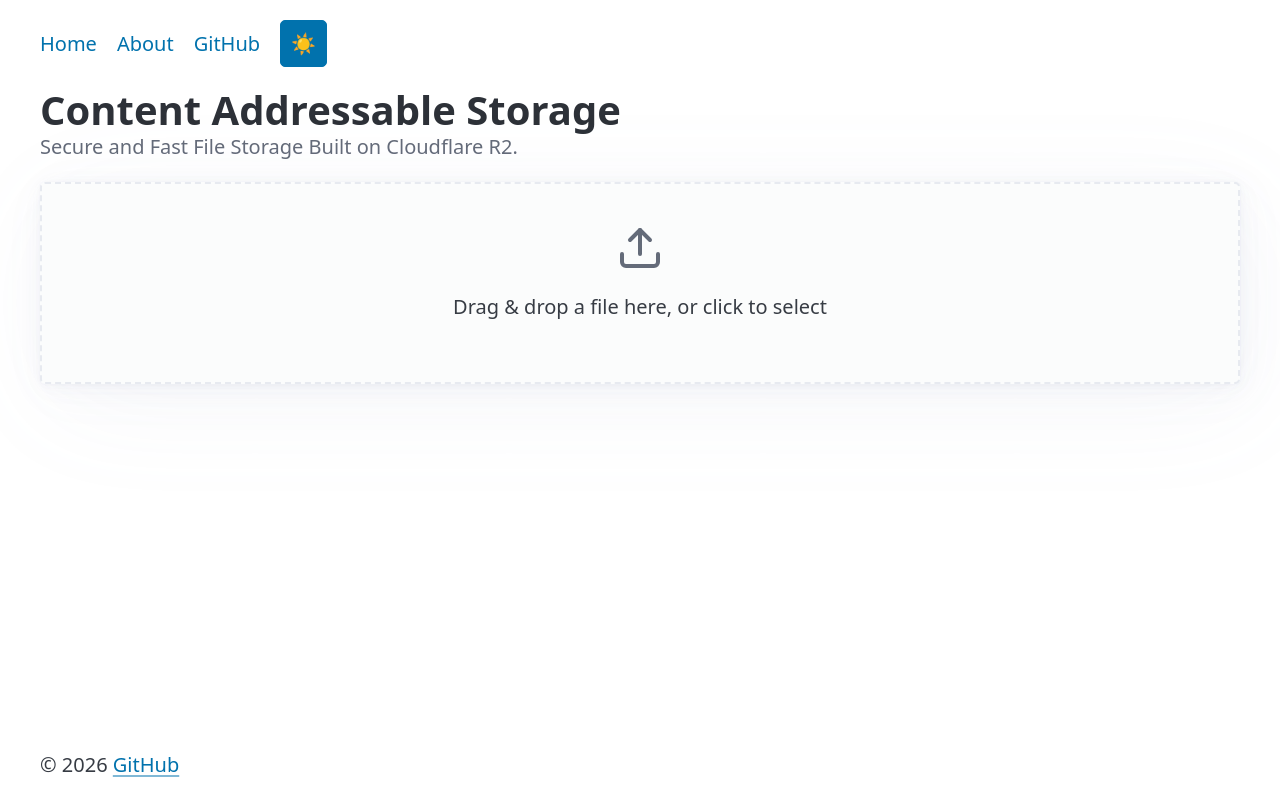
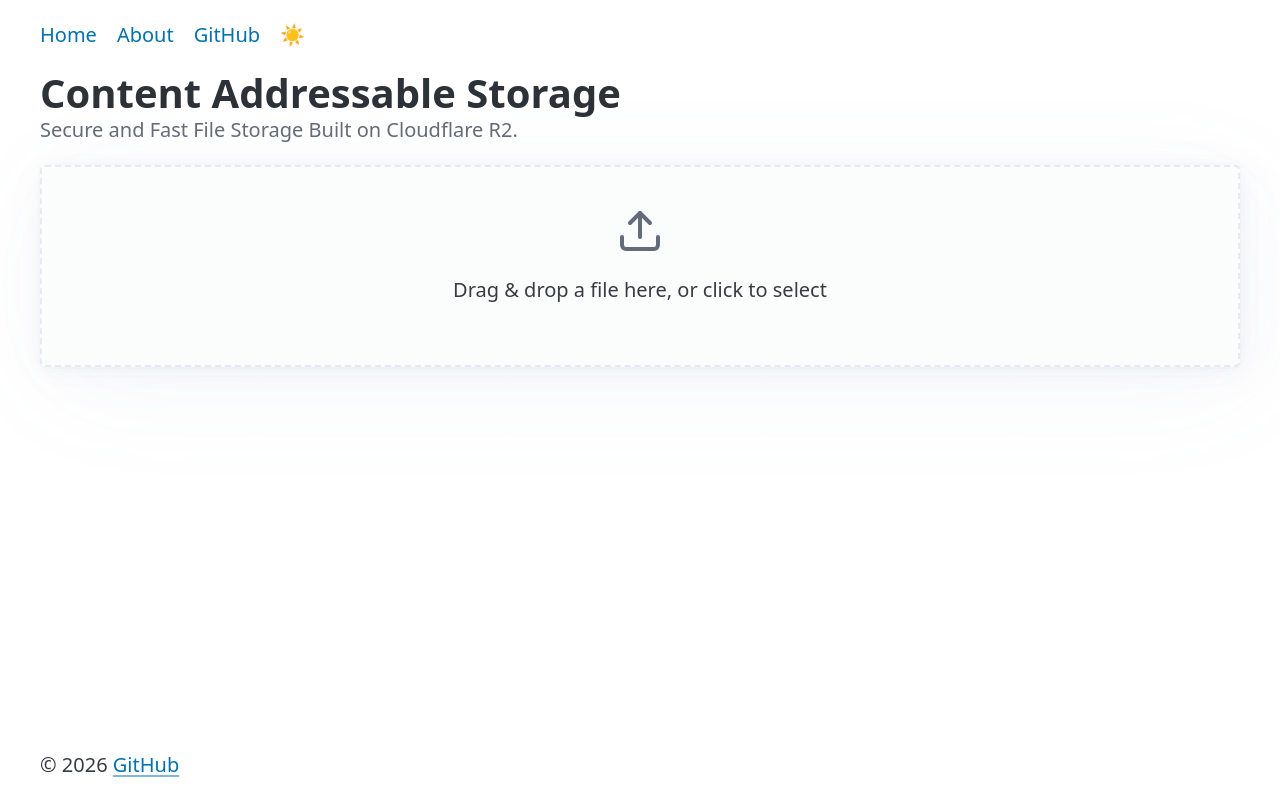
Before and after one commit to pyoner/cas, a SvelteKit app: page / in a window 1280 px wide. Built offline with nearby package versions, Linux system fonts and the light colour scheme.

Commit message:
feat(+layout.svelte): replace theme toggle button with a link and update styling

```diff
--- a/src/routes/+layout.svelte
+++ b/src/routes/+layout.svelte
@@ -22,13 +22,20 @@
 				<a href="https://github.com/pyoner/cas" target="_blank" rel="noopener noreferrer">GitHub</a>
 			</li>
 			<li style="margin-left: auto;">
-				<button onclick={() => theme.toggle()} aria-label="Toggle theme">
+				<a
+					href="#theme"
+					onclick={(e) => {
+						e.preventDefault();
+						theme.toggle();
+					}}
+					aria-label="Toggle theme"
+				>
 					{#if theme.value === 'light'}
 						☀️
 					{:else}
 						🌙
 					{/if}
-				</button>
+				</a>
 			</li>
 		</ul>
 	</nav>
@@ -56,4 +63,8 @@
 	footer {
 		margin-top: auto;
 	}
+
+	nav a[href='#theme'] {
+		text-decoration: none;
+	}
 </style>
```
